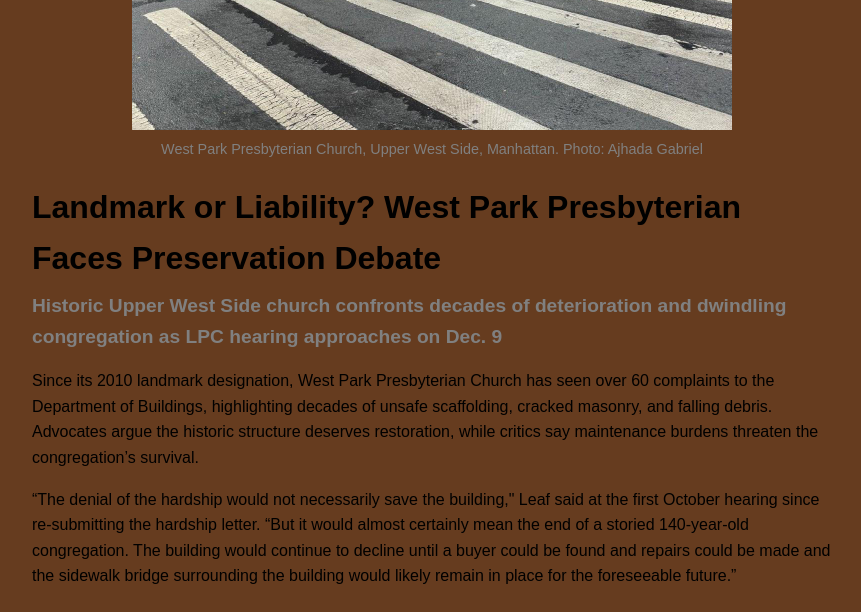
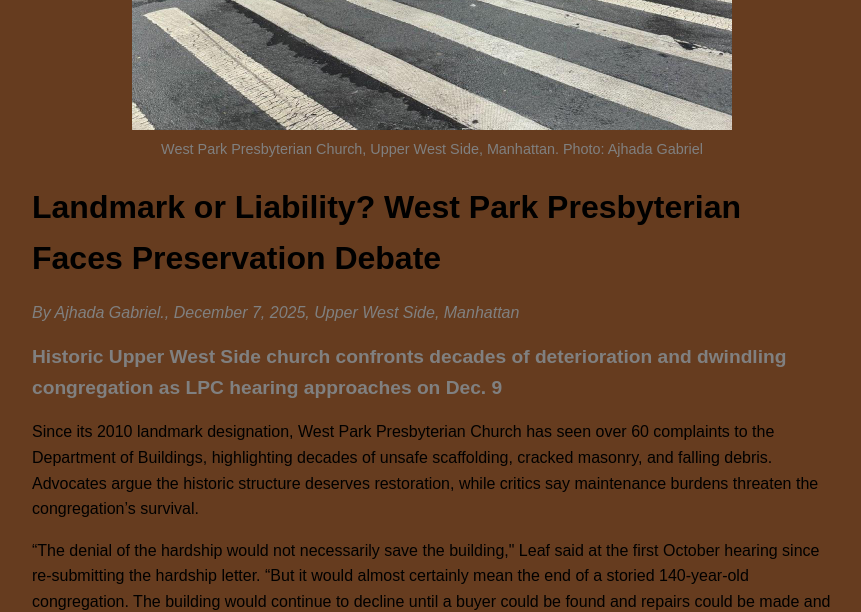
Before and after one commit to agabrielrobinson56/assignment-2-3, a plain HTML site: page index.html in a window 1280 px wide. Shown: the part 706-1318 px from the top of the page, without its empty margins (208-1069 px from the left). Drawn offline with Linux system fonts and the light colour scheme; files whose address does not match are found by name.

Commit message:
Update index.html

```diff
--- a/index.html
+++ b/index.html
@@ -23,6 +23,7 @@
 
     <!-- Headline and subhead -->
     <h1>Landmark or Liability? West Park Presbyterian Faces Preservation Debate</h1>
+    <p style="font-style: italic; color: gray;">By Ajhada Gabriel., December 7, 2025, Upper West Side, Manhattan</p>
     <h2>Historic Upper West Side church confronts decades of deterioration and dwindling congregation as LPC hearing approaches on Dec. 9</h2>
 
     <!-- Story text with expert quote -->
```
